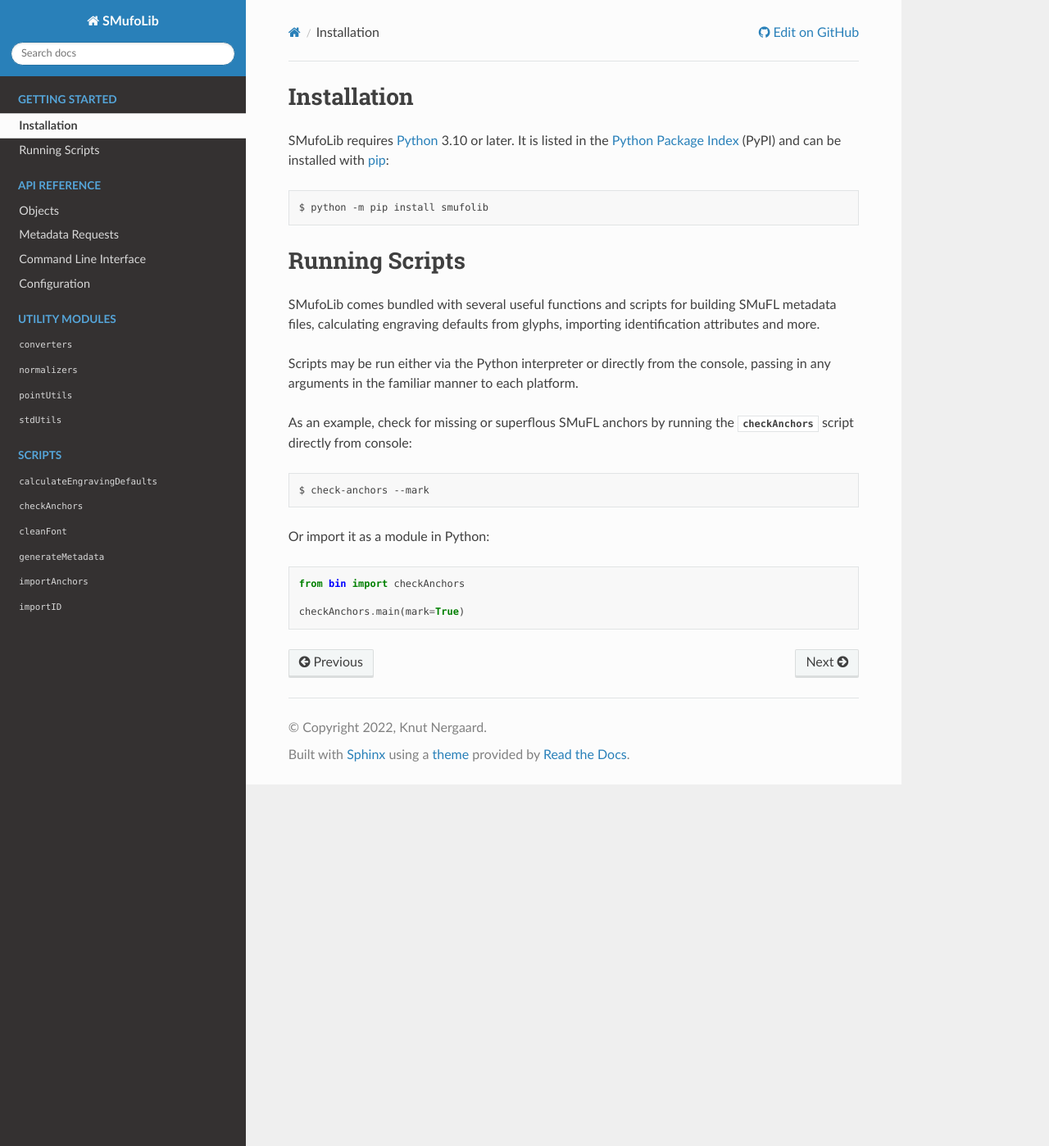
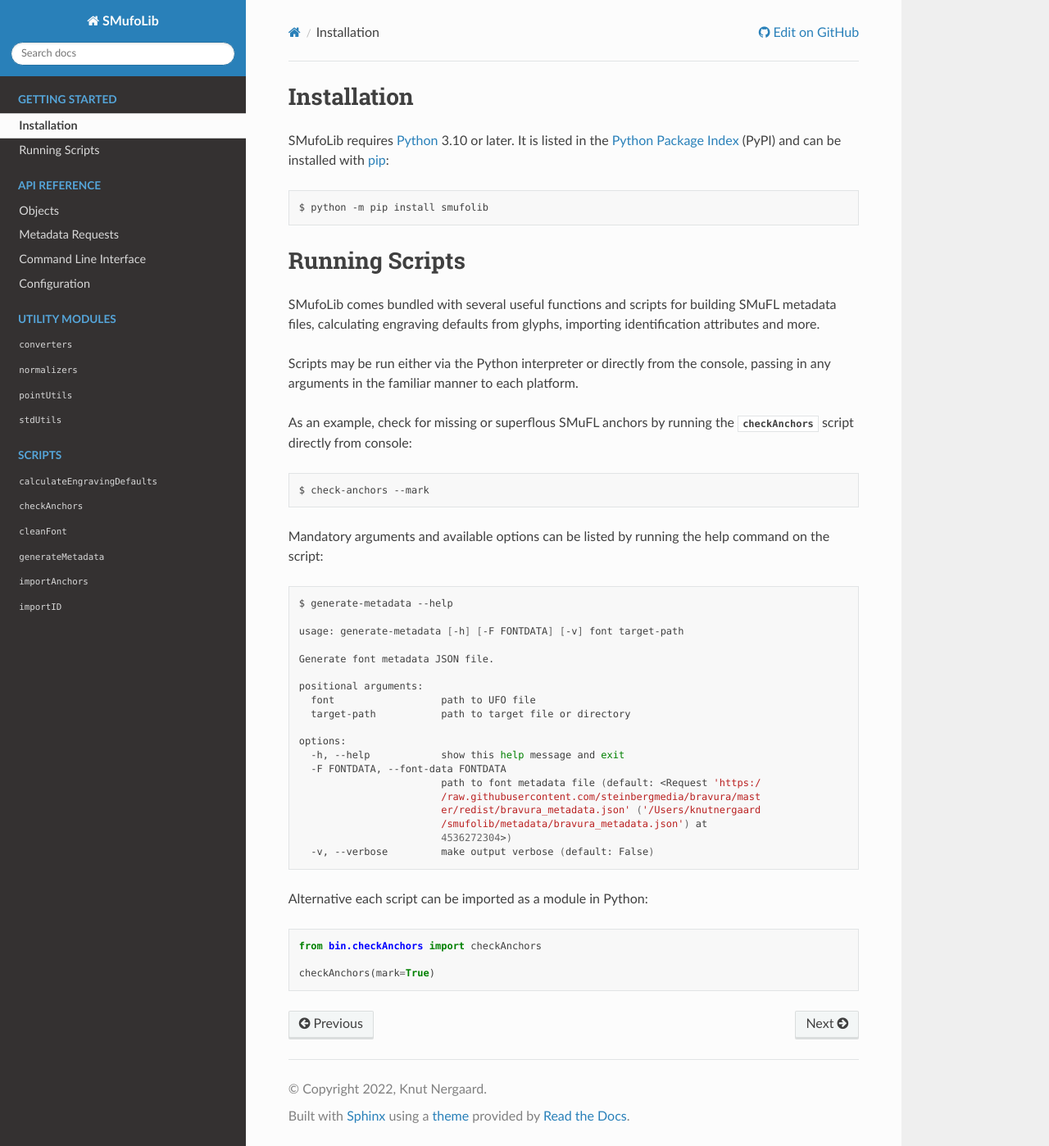
Before and after one commit to knutnergaard/smufolib, a Sphinx documentation site: the page built from docs/getting_started.rst, in a window 1280 px wide and 1398 px high. Shown: the whole window at 82% size. Built offline with Sphinx 7.4.7 and the Read the Docs theme 2.0.0, drawn with Linux system fonts in a browser that asks for light colours.

Commit message:
updated with config help example

```diff
--- a/docs/getting_started.rst
+++ b/docs/getting_started.rst
@@ -28,10 +28,36 @@ the :mod:`~bin.checkAnchors` script directly from console:
 
    $ check-anchors --mark
 
-Or import it as a module in Python:
+Mandatory arguments and available options can be listed by running the
+help command on the script:
+
+.. code:: zsh
+
+   $ generate-metadata --help
+
+   usage: generate-metadata [-h] [-F FONTDATA] [-v] font target-path
+
+   Generate font metadata JSON file.
+
+   positional arguments:
+     font                  path to UFO file
+     target-path           path to target file or directory
+
+   options:
+     -h, --help            show this help message and exit
+     -F FONTDATA, --font-data FONTDATA
+                           path to font metadata file (default: <Request 'https:/
+                           /raw.githubusercontent.com/steinbergmedia/bravura/mast
+                           er/redist/bravura_metadata.json' ('/Users/knutnergaard
+                           /smufolib/metadata/bravura_metadata.json') at
+                           4536272304>)
+     -v, --verbose         make output verbose (default: False)
+
+
+Alternative each script can be imported as a module in Python:
 
 .. code:: Py3
 
-   from bin import checkAnchors
+   from bin.checkAnchors import checkAnchors
 
-   checkAnchors.main(mark=True)
+   checkAnchors(mark=True)
```
